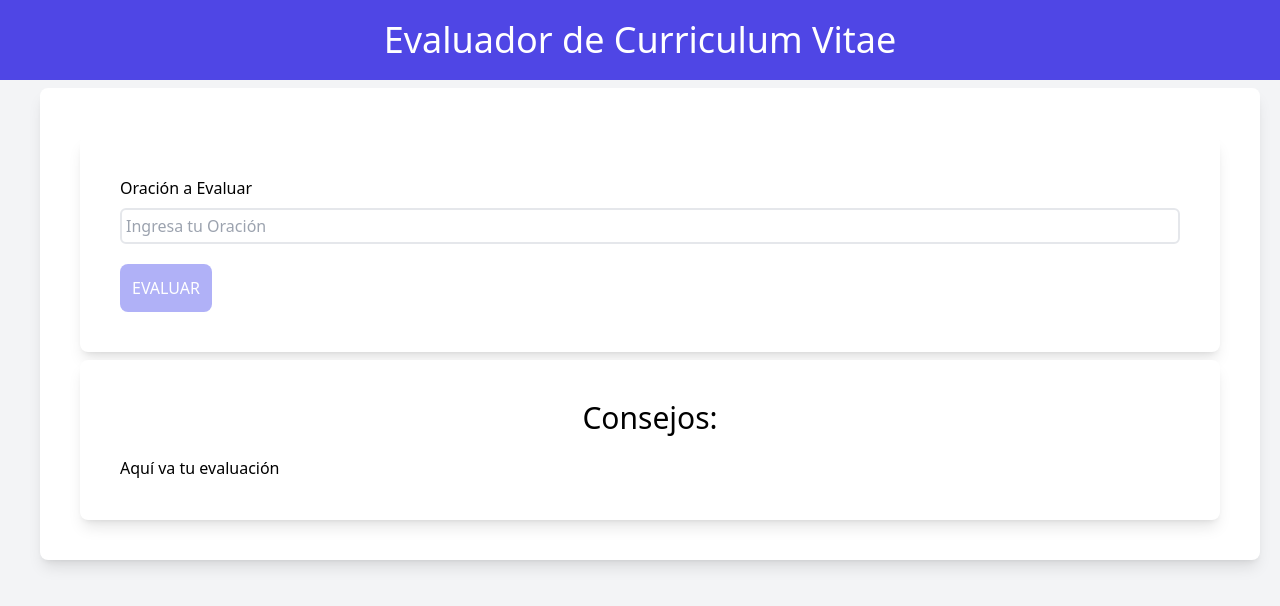
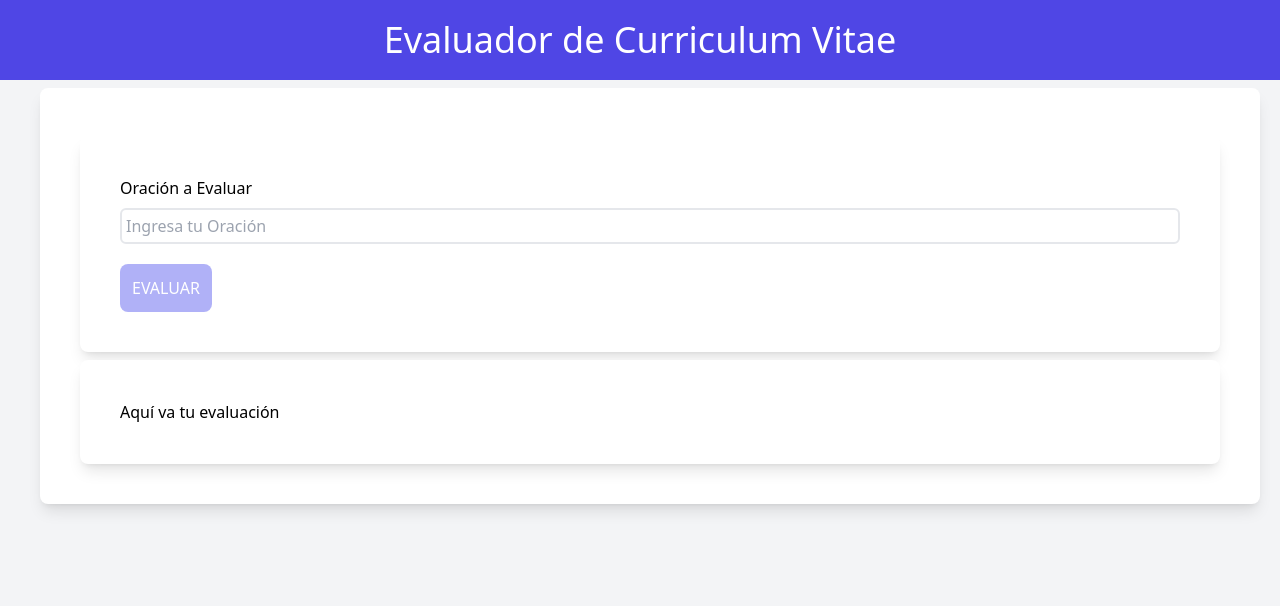
Before and after one commit to HugoAlejandro2002/Sentence_Evaluation, a React (Vite) app: page / in a window 1280 px wide. Shown: the top 606 px of the page. Built offline with nearby package versions, Linux system fonts and the light colour scheme; no server answers.

Commit message:
fix consejos

```diff
--- a/src/components/ChatGPT.jsx
+++ b/src/components/ChatGPT.jsx
@@ -132,7 +132,7 @@ export default function ChatGPT() {
           <p className="text-light">Cargando...</p>
         ) : (
           <>
-            <h2 className="text-3xl text-center mb-5" >Consejos:</h2>
+            {(finResponse && !isLoading) &&  <h2 className="text-3xl text-center mb-5" >Consejos:</h2>}
             <p className="text-light whitespace-pre-line">
               {response ? response : "Aquí va tu evaluación"}
             </p>
```
